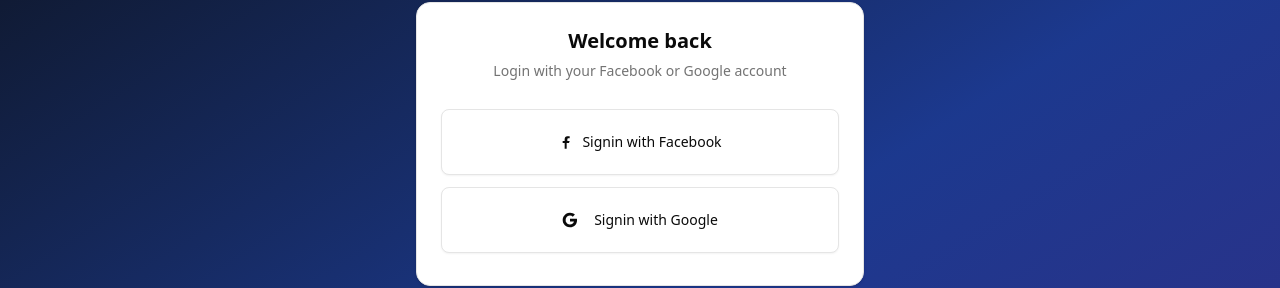
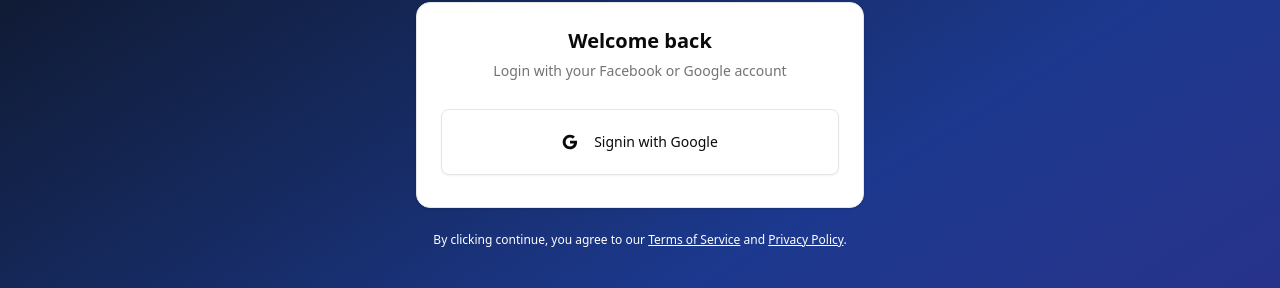
Before and after one commit to johnkristanf/TeachFlow, a Next.js app: page /auth/signin in a window 1280 px wide. Shown: the part 150-438 px from the top of the page. Built offline with nearby package versions, Linux system fonts and the light colour scheme; no server answers.

Commit message:
removed facebook auth temporarily

```diff
--- a/components/login-form.tsx
+++ b/components/login-form.tsx
@@ -21,7 +21,7 @@
                 <CardContent>
                     <div className="flex flex-col gap-3 pt-1 pb-2 ">
                         {/* FACEBOOK OAUTH LOGIN */}
-                        <form action={signInWithFacebook}>
+                        {/* <form action={signInWithFacebook}>
                             <Button
                                 type="submit"
                                 variant="outline"
@@ -32,7 +32,7 @@
                                 </svg>
                                 Signin with Facebook
                             </Button>
-                        </form>
+                        </form> */}
 
                         {/* GOOGLE OAUTH LOGIN */}
                         <form action={signInWithGoogle}>
```
